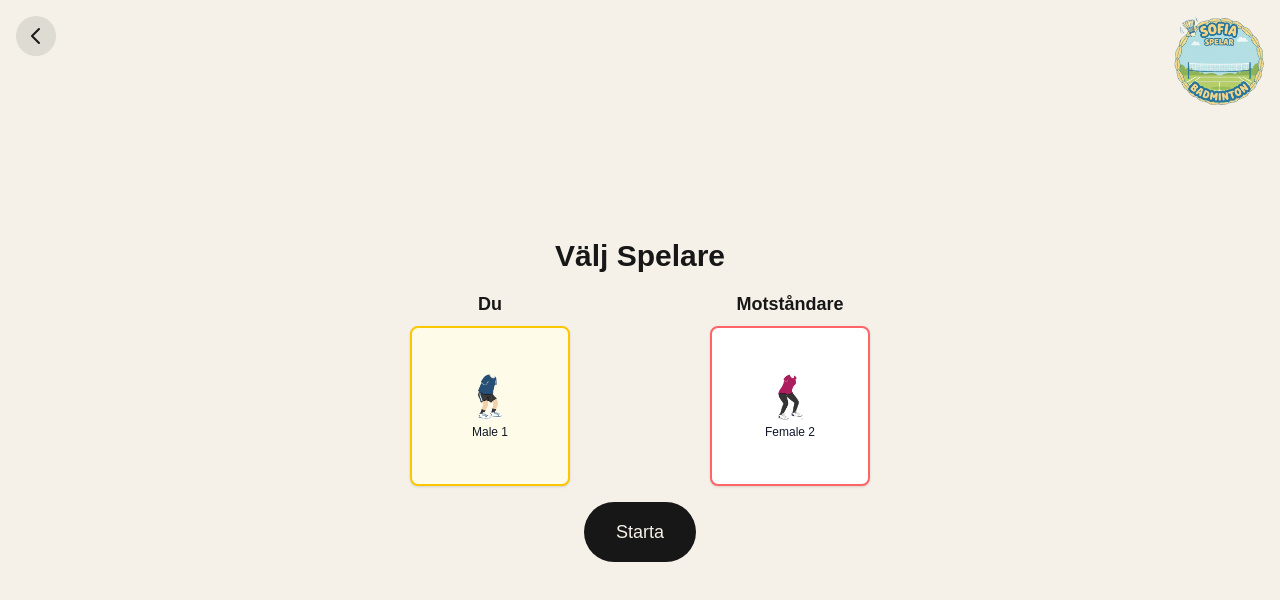
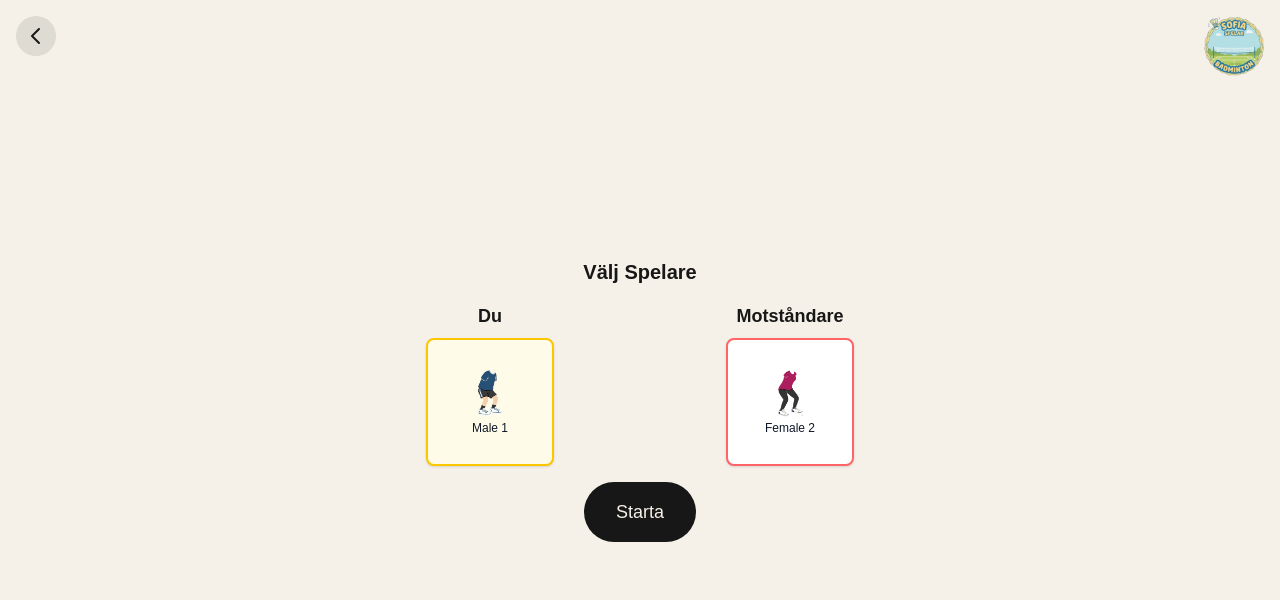
Before and after one commit to Maxen97/sofiaspelarbadminton, a Next.js app: page /game in a window 1280 px wide. Shown: the top 600 px of the page. Built offline with nearby package versions, Linux system fonts and the light colour scheme.

Commit message:
small update to CharacterSelection page

```diff
--- a/src/components/CharacterSelection.tsx
+++ b/src/components/CharacterSelection.tsx
@@ -47,7 +47,7 @@ function CharacterSelect({ placeholder, selectedCharacter, onSelect, accentColor
   const colors = accentColors[accentColor];
 
   return (
-    <div className="relative w-full max-w-[10rem] mx-auto" ref={dropdownRef}>
+    <div className="relative w-full max-w-[10rem] landscape:max-w-[8rem] mx-auto" ref={dropdownRef}>
       <button
         type="button"
         onClick={() => setIsOpen(!isOpen)}
@@ -139,7 +139,7 @@ export default function CharacterSelection({ onSelectionComplete }: CharacterSel
   const canStartGame = playerCharacter && computerCharacter;
 
   return (
-    <div className="h-screen bg-gradient-to-b from-background to-background/95 p-4 flex flex-col overflow-hidden">
+    <div className="h-screen bg-gradient-to-b from-background to-background/95 p-4 flex flex-col overflow-y-auto">
       {/* Back Arrow */}
       <Link
         href="/"
@@ -157,19 +157,19 @@ export default function CharacterSelection({ onSelectionComplete }: CharacterSel
           alt="Sofia Spelar Badminton Logo"
           width={90}
           height={90}
-          className="rounded-lg"
+          className="rounded-lg landscape:w-[60px] landscape:h-[60px]"
         />
       </div>
 
-      <div className="flex-1 flex flex-col items-center justify-center max-w-4xl mx-auto w-full space-y-12 md:space-y-4">
-        <h1 className="text-2xl md:text-3xl font-bold text-foreground text-center">
+      <div className="flex-1 flex flex-col items-center justify-center max-w-4xl mx-auto w-full space-y-12 landscape:space-y-4 md:space-y-4">
+        <h1 className="text-2xl landscape:text-xl md:text-3xl font-bold text-foreground text-center">
           Välj Spelare
         </h1>
 
         {/* Character Selection Grid */}
-        <div className="grid grid-cols-1 md:grid-cols-2 gap-12 md:gap-6 w-full max-w-xl">
+        <div className="grid grid-cols-1 landscape:grid-cols-2 md:grid-cols-2 gap-12 landscape:gap-6 md:gap-6 w-full max-w-xl">
           {/* Player Selection */}
-          <div className="space-y-3 md:space-y-2">
+          <div className="space-y-3 landscape:space-y-2 md:space-y-2">
             <h2 className="text-lg font-semibold text-foreground text-center">
               Du
             </h2>
@@ -182,7 +182,7 @@ export default function CharacterSelection({ onSelectionComplete }: CharacterSel
           </div>
 
           {/* Computer Selection */}
-          <div className="space-y-6 md:space-y-2">
+          <div className="space-y-6 landscape:space-y-2 md:space-y-2">
             <h2 className="text-lg font-semibold text-foreground text-center">
               Motståndare
             </h2>
```
